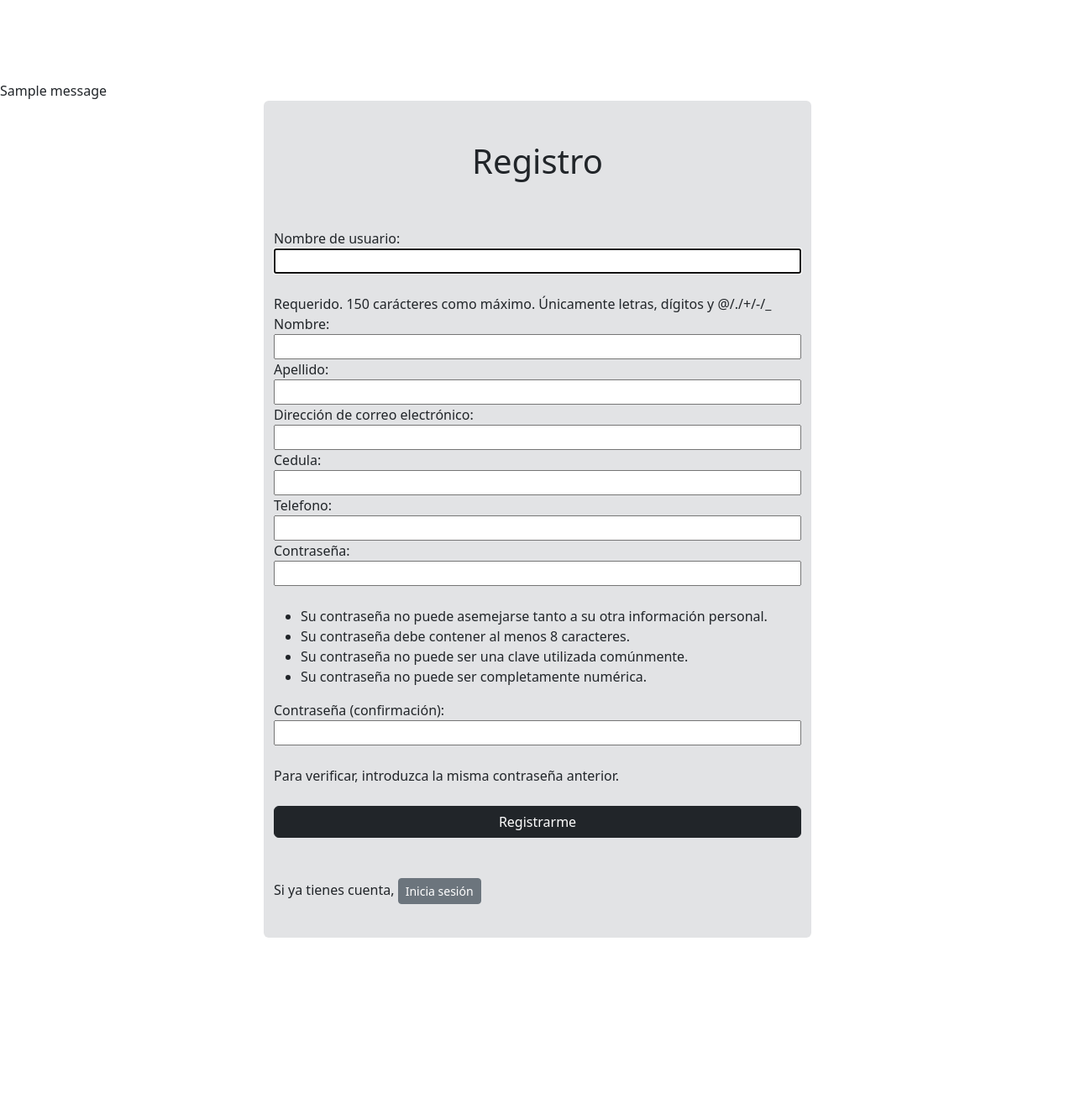
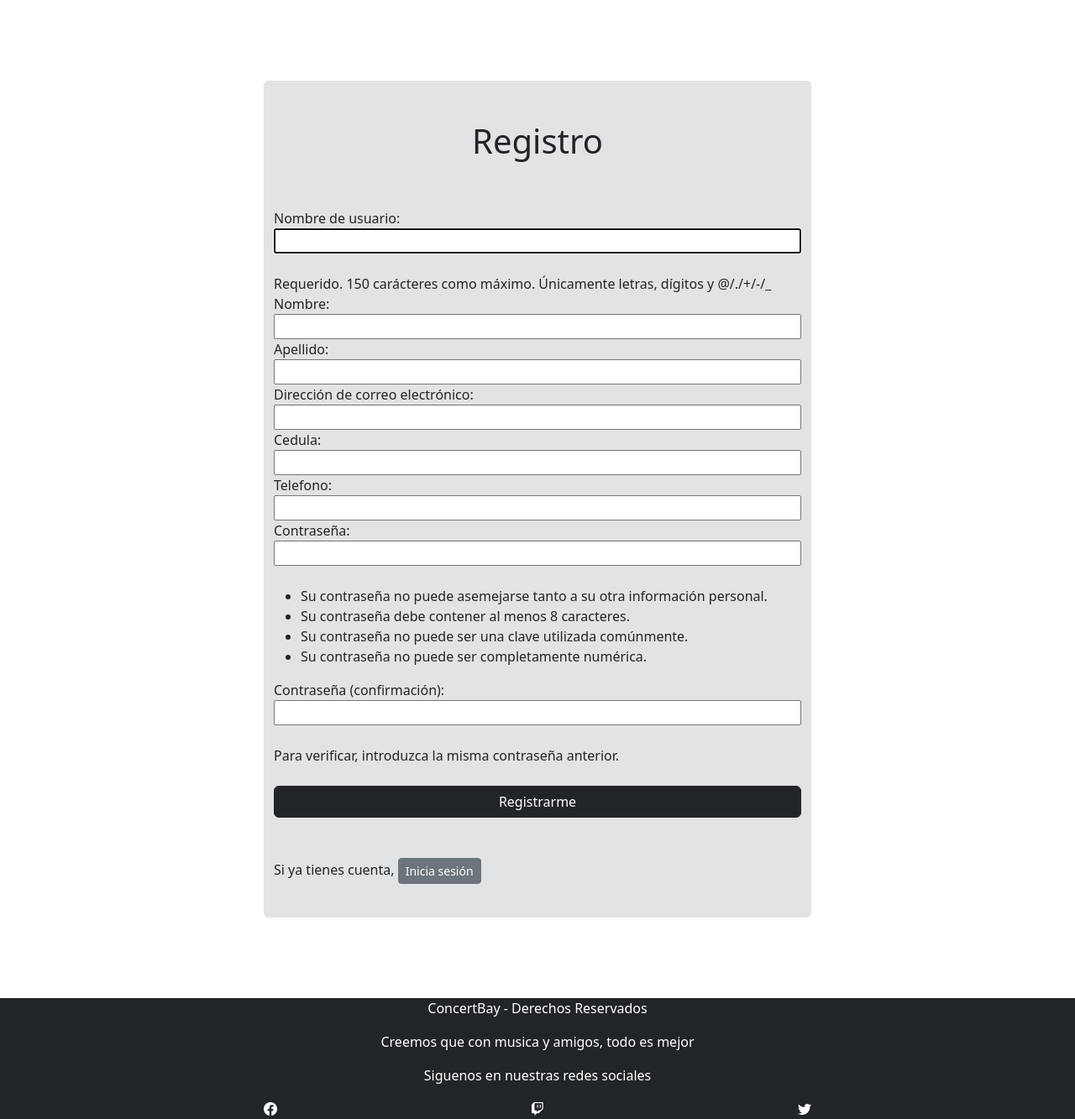
Before and after one commit to czambr/ConcertBay, a Django app: page /registro/ in a window 1280 px wide. Shown: the part 56-1389 px from the top of the page at 84% size. Before the commit the page ends 1173 px from the top, so only its background shows below. Run offline with Django 4.2, Linux system fonts and the light colour scheme; tables that the repository leaves empty hold one stand-in row (values such as "Sample post"); one stand-in notice (Sample message) is shown.

Commit message:
ConcertBay 10: Finalizacion de version beta

```diff
--- a/ConcertBay/ComprasTickets/views.py
+++ b/ConcertBay/ComprasTickets/views.py
@@ -5,7 +5,7 @@
 from django.utils import timezone
 from .models import Usuario, Concierto, Compra
 from .forms import RegistroForm, LoginForm
-from django.http.response import HttpResponse
+
 
 #------------------------------------------------------------
 # Listado de Todos los Conciertos Disponibles
@@ -56,9 +56,12 @@
         concierto = Concierto.objects.get(id=id_concierto)
         concierto.num_tickets_disponibles -= tickets_comprados
         concierto.save()
-        return True
+        return {'estado': True, 'mensaje': f'Has comprado {tickets_comprados} tickets'}
     else:
-        return False
+        if tickets_disponibles < tickets_comprados:
+            return {'estado': False, 'mensaje': f'Lo sentimos. Ya no quedan tickets'}
+        elif fecha_evento <= timezone.now():
+            return {'estado': False, 'mensaje': f'Fecha limite. Ya no se pueden realizar compras'}
 
 #------------------------------------------------------------
 # Listado de Informacion de un concierto en concreto
@@ -78,11 +81,11 @@
         }
     if request.method == 'POST':
         reserva = reservaConcierto(request, contexto)
-        if reserva:
-            messages.success(request, '¡Compra realizada con exito!')
+        if reserva['estado']:
+            messages.success(request, reserva['mensaje'])
             return redirect('mis-tickets')
         else:
-            messages.error(request, '¡Lo Sentimos! Ha ocurrido un problema')
+            messages.error(request, reserva['mensaje'] )
 
     return render (request, 'infoConcierto.html', contexto)
 
@@ -95,23 +98,25 @@
 #------------------------------------------------------------
 def cancelarTicket (request):
   #==> Datos del formulario
-  ticket_cancelado = int(request.POST['idTicket'][0])
+    ticket_cancelado = int(request.POST['idTicket'][0])
 
   #==> Datos de la base
-  info_ticketComprado = Compra.objects.get(id=ticket_cancelado)
-  boletos_comprados = info_ticketComprado.cantidad_tickets
+    info_ticketComprado = Compra.objects.get(id=ticket_cancelado)
+    boletos_comprados = info_ticketComprado.cantidad_tickets
 
-  info_conciertoComprado = Concierto.objects.get(id=info_ticketComprado.concierto_id)
-  fecha_evento = info_conciertoComprado.fecha_evento
+    info_conciertoComprado = Concierto.objects.get(id=info_ticketComprado.concierto_id)
+    fecha_evento = info_conciertoComprado.fecha_evento
 
-  fecha_actual = timezone.now()
-  diferencia_dias = (fecha_actual - fecha_evento).days
-
-  if diferencia_dias >= 2:
-      info_ticketComprado.delete()
-      info_conciertoComprado.num_tickets_disponibles += boletos_comprados
-      info_conciertoComprado.save()
-
+    fecha_actual = timezone.now()
+    diferencia_dias = abs((fecha_actual - fecha_evento).days)
+    print(diferencia_dias)
+    if diferencia_dias >= 2:
+        info_ticketComprado.delete()
+        info_conciertoComprado.num_tickets_disponibles += boletos_comprados
+        info_conciertoComprado.save()
+        return {'estado': True, 'mensaje': f'Has cancelado {boletos_comprados} tickets para el concierto de {info_conciertoComprado.artista}'}
+    else:
+        return {'estado': False, 'mensaje': f'No se puede cancelar el ticket para el concierto de {info_conciertoComprado.artista}'}
 
 
 
@@ -148,21 +153,17 @@
                 itemTicket.usuario_id
             ))
     if request.method == 'POST':
-        cancelarTicket(request)
-        return redirect(request.path)
+        ticket_cancelado = cancelarTicket(request)
+
+        if ticket_cancelado['estado']:
+            messages.success(request, ticket_cancelado['mensaje'])
+            return redirect(request.path)
+        else:
+            messages.error(request, ticket_cancelado['mensaje'])
 
     return render(request, 'mis-tickets.html', {'listadoPortada': detalles_portadas,
                                                 'listadoCompra':detalles_comprados
                                                 })
-
-
-
-
-
-
-
-
-
 
 
 
@@ -199,7 +200,6 @@
                 login(request, user)
                 messages.info(request, f'Ha iniciado sesión como: {username}')
                 return redirect("landing")
-            messages.error(request, 'Credenciales incorrectas')
         messages.error(request, 'Credenciales incorrectas')
     # Método no válido, retorna formulario vacío
     form = LoginForm()
--- /dev/null
+++ b/ConcertBay/static/js/notificacion.js
@@ -0,0 +1,10 @@
+
+window.addEventListener('DOMContentLoaded', ()=> {
+    const myToast = document.querySelector('.toast')
+    console.log(myToast)
+    if (myToast != null ) {
+        console.log('dentro');
+        const eventoToast = new bootstrap.Toast(myToast);
+        eventoToast.show()
+    }
+})
--- a/ConcertBay/templates/base.html
+++ b/ConcertBay/templates/base.html
@@ -18,7 +18,7 @@
     <!-- Contenido Cambiante -->
 
 
-
+    {% include 'footer.html' %}
     <script src="https://cdn.jsdelivr.net/npm/bootstrap@5.3.0-alpha3/dist/js/bootstrap.bundle.min.js" integrity="sha384-ENjdO4Dr2bkBIFxQpeoTz1HIcje39Wm4jDKdf19U8gI4ddQ3GYNS7NTKfAdVQSZe" crossorigin="anonymous"></script>
     <!-- Contenido Cambiante - Scripts -->
     {% block contentScript %}
--- /dev/null
+++ b/ConcertBay/templates/componentes/notificacion.html
@@ -0,0 +1,18 @@
+<div id="notificacionToast" aria-live="polite" aria-atomic="true" class="bg-body-secondary position-relative rounded-3">
+    <div class="toast-container p-3 top-0 start-50 translate-middle-x">
+        {% if messages %}
+            {% for message in messages %}
+                <div class="toast" role="alert" aria-live="assertive" aria-atomic="true">
+                    <div class="toast-header">
+                        <span class="text-dark rounded me-2"><i class="bi bi-info-circle-fill"></i></span>
+                        <strong class="me-auto">ConcertBay</strong>
+                        <button type="button" class="btn-close" data-bs-dismiss="toast" aria-label="Close"></button>
+                    </div>
+                    <div class="toast-body">
+                        {{ message }}
+                    </div>
+                </div>
+            {% endfor %}
+        {% endif %}
+     </div>
+</div>
--- /dev/null
+++ b/ConcertBay/templates/footer.html
@@ -0,0 +1,18 @@
+<footer class="container-fluid bg-dark fs-6 text-white fw-light text-center">
+    <div>
+        <div>
+            <p>ConcertBay - Derechos Reservados</p>
+            <p>Creemos que con musica y amigos, todo es mejor</p>
+        </div>
+        <p>Siguenos en nuestras redes sociales</p>
+        <div class="d-flex justify-content-evenly">
+            <i class="d-block bi bi-facebook"></i>
+            <i class="d-block bi bi-twitch"></i>
+            <i class="d-block bi bi-twitter"></i>
+        </div>
+        <div>
+        </div>
+        <div>
+        </div>
+    </div>
+</footer>
--- a/ConcertBay/templates/infoConcierto.html
+++ b/ConcertBay/templates/infoConcierto.html
@@ -3,7 +3,7 @@
 {% block title %}Informacion{% endblock %}
 {% block content %}
 
-
+{% include 'componentes/notificacion.html' %}
 <div class="container-fluid container-md">
 
     <div class="row py-5 justify-content-between">
@@ -36,4 +36,5 @@
 
 {% block contentScript %}
 <script src="{% static 'js/formCompra.js' %}"></script>
+<script src="{% static 'js/notificacion.js' %}"></script>
 {% endblock %}
--- a/ConcertBay/templates/mis-tickets.html
+++ b/ConcertBay/templates/mis-tickets.html
@@ -2,6 +2,7 @@
 {% load static %}
 {% block title %}Mis Tickets{% endblock %}
 {% block content %}
+{% include 'componentes/notificacion.html' %}
 
 <div class="container py-4">
     <h1 class="display-4 pt-5">Mis Tickets</h1>
@@ -44,4 +45,5 @@
 {% endblock %}
 
 {% block contentScript %}
+<script src="{% static 'js/notificacion.js' %}"></script>
 {% endblock %}
--- a/ConcertBay/templates/registro.html
+++ b/ConcertBay/templates/registro.html
@@ -1,4 +1,5 @@
 {% extends "base.html" %}
+{% load static %}
 {% block title %} Registro {% endblock %}
 {% block content %}
 
@@ -9,9 +10,7 @@
 <div class="register-form-container">
   <div class="row justify-content-center py-5 my-5">
     <!-- Muestra mensajes al usuario -->
-    {% for message in messages %}
-    <div>{{ message }}</div>
-    {% endfor %}
+    {% include 'componentes/notificacion.html' %}
     <div class="col-12 col-md-6 bg-secondary-subtle rounded py-4">
       <h1 class="py-4 text-center">Registro</h1>
       <!-- Invoca formulario con el csrf_token y el registro_form -->
@@ -31,3 +30,7 @@
   </div>
 </div>
 {% endblock %}
+
+{% block contentScript %}
+    <script src="{% static 'js/notificacion.js' %}"></script>
+{% endblock %}
```
Also changed, not shown: ConcertBay/templates/login.html (+8 -6 lines), ConcertBay/templates/main.html (+7 -1 lines).
